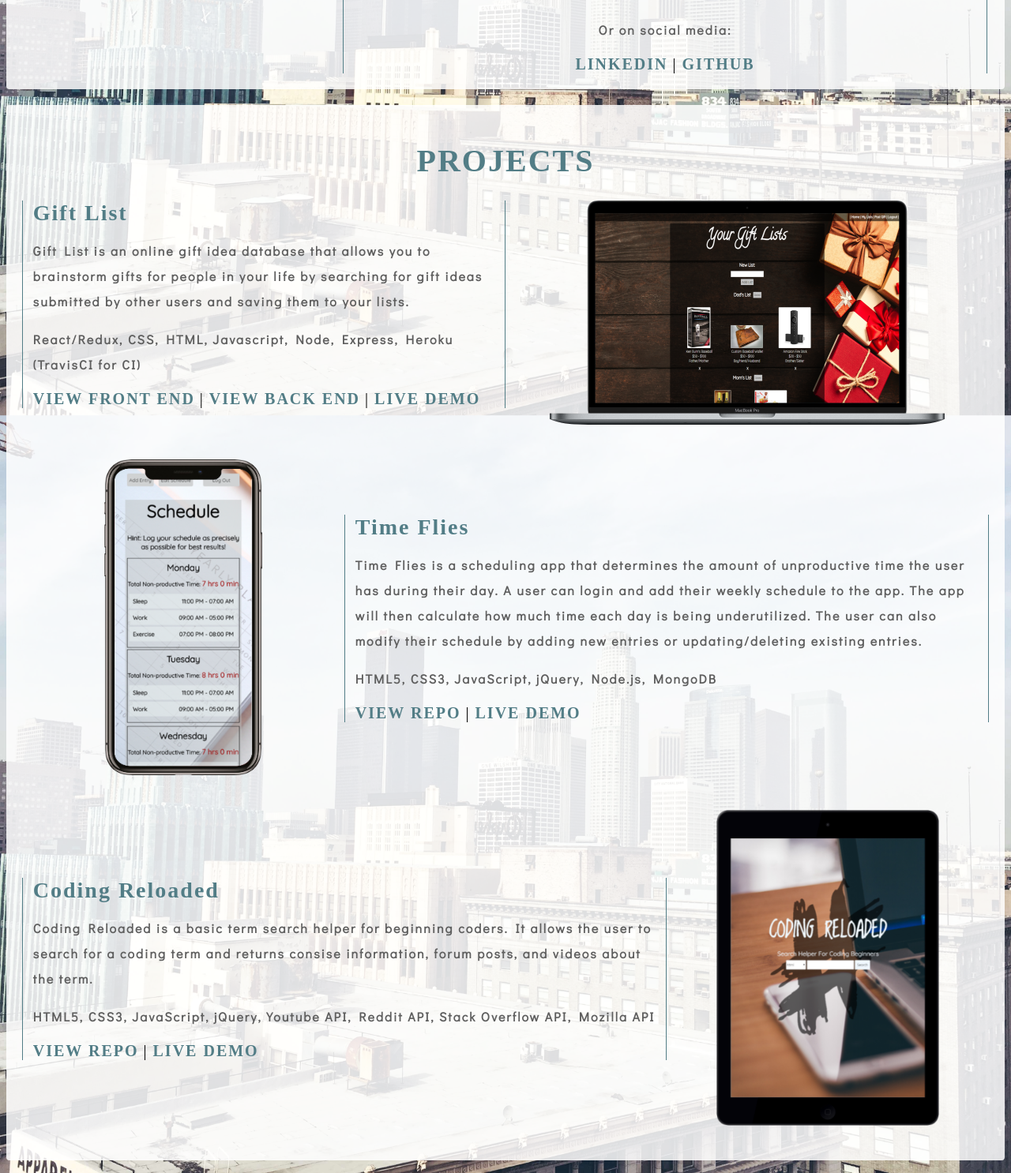
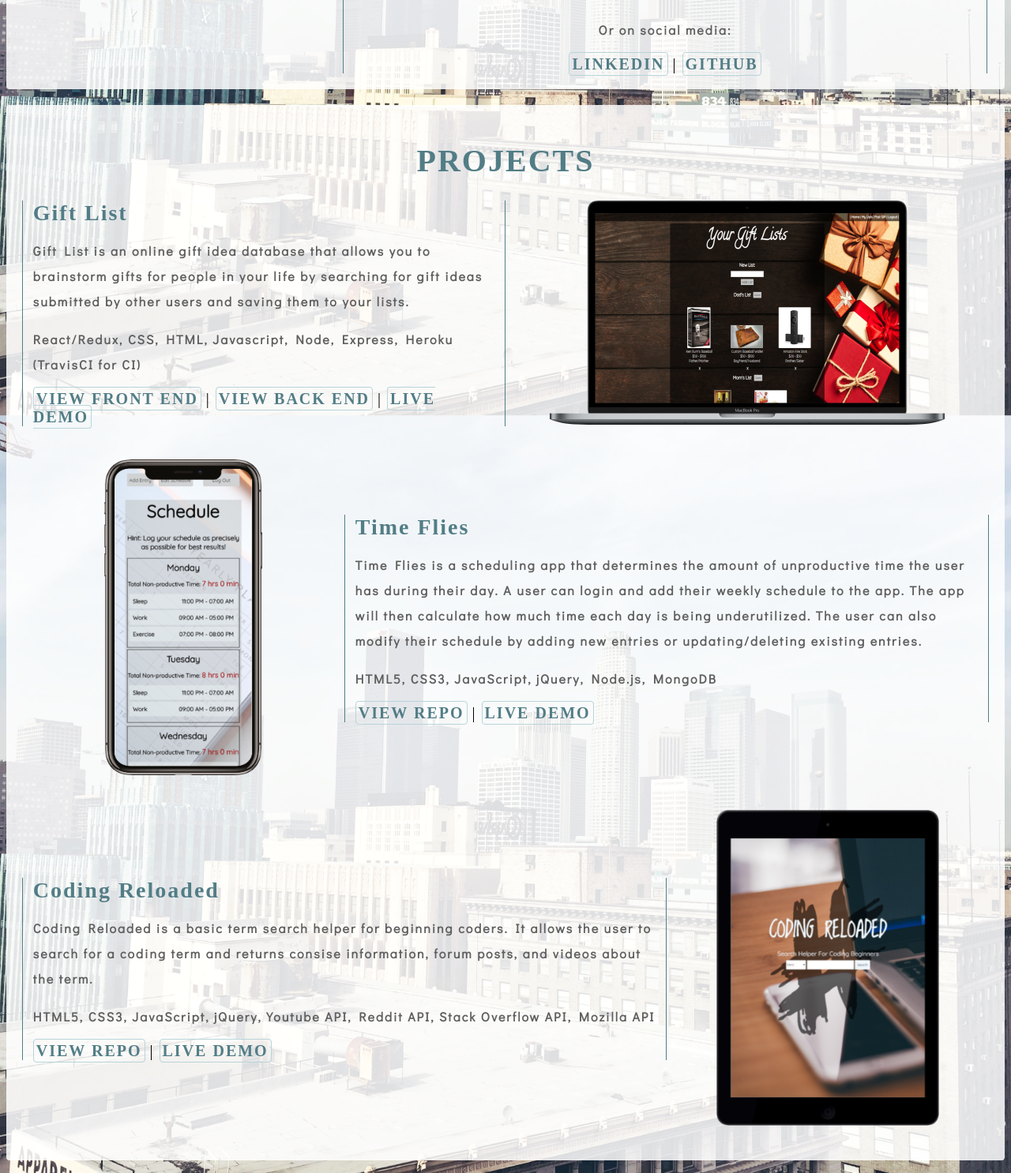
Before and after one commit to ecarlson1201/portfolio, a plain HTML site: page index.html in a window 1280 px wide. Shown: the part 1393-2879 px from the top of the page at 79% size. Drawn offline with nearby package versions, Linux system fonts and the light colour scheme; a web font is replaced by a local one.

Commit message:
added button borders

```diff
--- a/css/main.css
+++ b/css/main.css
@@ -183,6 +183,16 @@ h1{
 }
 
 @media only screen and (min-width: 641px) {
+
+    .border-link{
+        border: 1px solid rgb(184, 212, 218);
+        border-radius: 4px;
+        padding: 3px;
+    }
+
+    .border-link:hover{
+        border: 1px solid rgb(82, 125, 134);
+    }
     body{
         background-image: url('../assets/architectural-design-architecture-buildings-1049302.jpg');
         background-attachment: fixed;
--- a/index.html
+++ b/index.html
@@ -76,10 +76,10 @@
                             id="email">eric.paul.carlson@gmail.com</span>
                     </p>
                     <p class="description contact">Or on social media:</p>
-                    <a class="link" href="https://www.linkedin.com/in/eric-carlson-58924a35/"
+                    <a class="link border-link" href="https://www.linkedin.com/in/eric-carlson-58924a35/"
                         target="_blank">LINKEDIN</a>
                     <span class="nav-spacing">|</span>
-                    <a class="link" href="https://github.com/ecarlson1201" target="_blank">GITHUB</a>
+                    <a class="link border-link" href="https://github.com/ecarlson1201" target="_blank">GITHUB</a>
                 </div>
             </div>
         </a>
@@ -96,13 +96,13 @@
                     </p>
                     <p class="description">React/Redux, CSS, HTML, Javascript, Node, Express, Heroku (TravisCI for CI)
                     </p>
-                    <a class="link" href="https://github.com/ecarlson1201/gift-list-client" target="_blank">VIEW FRONT
+                    <a class="link border-link" href="https://github.com/ecarlson1201/gift-list-client" target="_blank">VIEW FRONT
                         END</a>
                     <span class="nav-spacing">|</span>
-                    <a class="link" href="https://github.com/ecarlson1201/gift-list-api" target="_blank">VIEW BACK
+                    <a class="link border-link" href="https://github.com/ecarlson1201/gift-list-api" target="_blank">VIEW BACK
                         END</a>
                     <span class="nav-spacing">|</span>
-                    <a class="link" href="https://afternoon-gorge-27039.herokuapp.com/" target="_blank">LIVE DEMO</a>
+                    <a class="link border-link" href="https://afternoon-gorge-27039.herokuapp.com/" target="_blank">LIVE DEMO</a>
                 </div>
                 <div class="col-6">
                     <img class="app-screenshot" src="./assets/PicApp - Apple Macbook Pro.png"
@@ -125,9 +125,9 @@
                         entries or updating/deleting existing entries.
                     </p>
                     <p class="description">HTML5, CSS3, JavaScript, jQuery, Node.js, MongoDB</p>
-                    <a class="link" href="https://github.com/ecarlson1201/node-capstone" target="_blank">VIEW REPO</a>
+                    <a class="link border-link" href="https://github.com/ecarlson1201/node-capstone" target="_blank">VIEW REPO</a>
                     <span class="nav-spacing">|</span>
-                    <a class="link" href="https://blooming-thicket-82663.herokuapp.com/" target="_blank">LIVE DEMO</a>
+                    <a class="link border-link" href="https://blooming-thicket-82663.herokuapp.com/" target="_blank">LIVE DEMO</a>
                 </div>
             </div>
             <div id="bottom" class="row container">
@@ -140,10 +140,10 @@
                         a coding term and returns consise information, forum posts, and videos about the term.
                     </p>
                     <p class="description">HTML5, CSS3, JavaScript, jQuery, Youtube API, Reddit API, Stack Overflow API, Mozilla API</p>
-                    <a class="link" href="https://github.com/ecarlson1201/CodingReloaded" target="_blank">VIEW
+                    <a class="link border-link" href="https://github.com/ecarlson1201/CodingReloaded" target="_blank">VIEW
                         REPO</a>
                     <span class="nav-spacing">|</span>
-                    <a class="link" href="https://ecarlson1201.github.io/CodingReloaded/" target="_blank">LIVE
+                    <a class="link border-link" href="https://ecarlson1201.github.io/CodingReloaded/" target="_blank">LIVE
                         DEMO</a>
                 </div>
                 <div class="col-4">
```
